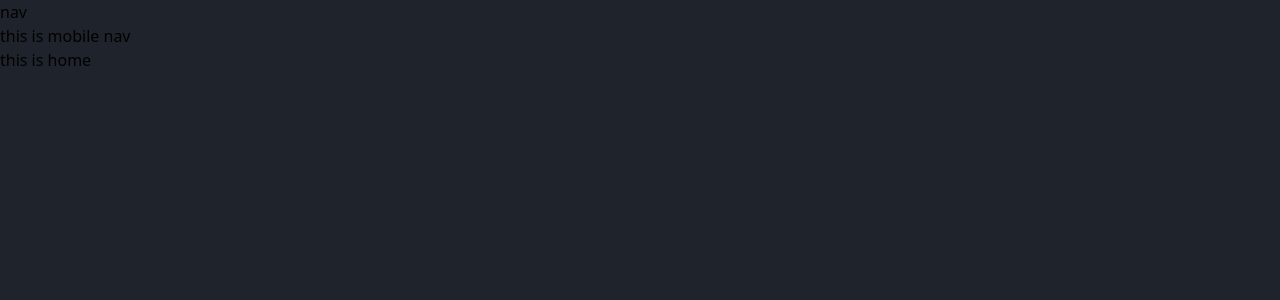
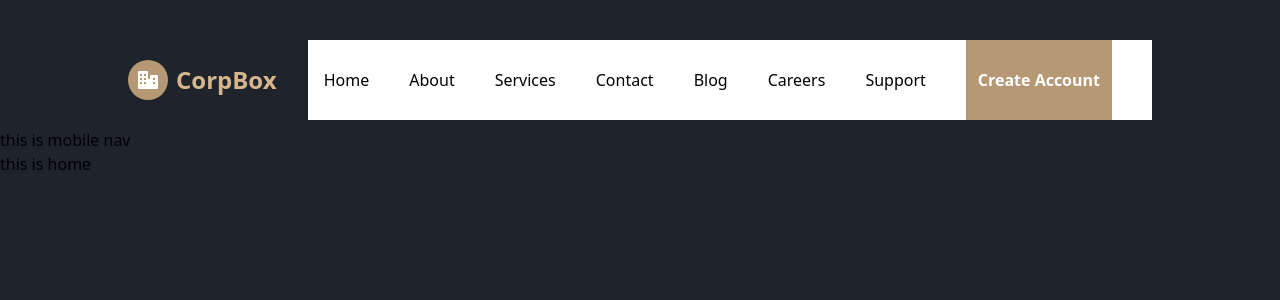
Before and after one commit to Al-AminWeb/corpbox-nextjs-client, a Next.js app: page / in a window 1280 px wide. Shown: the top 300 px of the page. Built offline with nearby package versions, Linux system fonts and the light colour scheme.

Commit message:
Add Navbar, Logo, Hero components and NAVLINKS constant

```diff
--- /dev/null
+++ b/components/Home/Hero/Hero.tsx
@@ -0,0 +1,8 @@
+
+export default function Hero() {
+    return (
+        <div>
+
+        </div>
+    );
+}
--- a/components/Home/Navbar/Navbar.tsx
+++ b/components/Home/Navbar/Navbar.tsx
@@ -1,9 +1,38 @@
+import Logo from "../../helper/Logo";
+import Link from "next/link";
+import {NAVLINKS} from "../../../constant/constant";
+import {HiBars3BottomRight} from "react-icons/hi2";
 
 
 export default function Navbar() {
     return (
-        <div>
-<h1>nav</h1>
+        <div className="h-[12vh] relative z-10 lg:mt-8">
+            <div className="flex items-center h-full justify-between w-[90%] xl:w-[80%] mx-auto">
+                {/* LOGO */}
+                <Logo/>
+                {/* Nav Links for large screen */}
+                <div className="hidden lg:flex bg-white h-[10vh] md:pl-4 items-center space-x-10">
+                    {NAVLINKS.map((link) => (
+                        <Link
+                            href={link.url}
+                            key={link.id}
+                            className="text-black font-medium hover:text-[#b69974]"
+                        >
+                            <p>{link.title}</p>
+                        </Link>
+                    ))}
+                    {/*btn*/}
+                    <button className="h-full p-3 bg-[#b69974] text-white font-bold">
+                        Create Account
+                    </button>
+                    <div className='lg:hidden'>
+                        <HiBars3BottomRight className="w-9 h-9 text-[#dfc39f] cursor-pointer"/>
+                    </div>
+
+                </div>
+
+
+            </div>
         </div>
     );
 }
--- /dev/null
+++ b/components/helper/Logo.tsx
@@ -0,0 +1,17 @@
+import {BiSolidBusiness} from "react-icons/bi";
+
+
+export default function Logo() {
+    return (
+        <div>
+            <div className="flex items-center space-x-2">
+                <div className="w-10 h-10 bg-[#b69974] rounded-full flex items-center justify-center">
+                    <BiSolidBusiness className="w-6 h-6 text-white" />
+                </div>
+                <h1 className="text-xl hidden sm:block md:text-2xl text-[#d5b68c] font-bold">
+                    CorpBox
+                </h1>
+            </div>
+        </div>
+    );
+}
--- /dev/null
+++ b/constant/constant.ts
@@ -0,0 +1,39 @@
+export const NAVLINKS =[
+    {
+        id:1,
+        title:"Home",
+        url:"#"
+    },
+    {
+        id:2,
+        title:"About",
+        url:"#"
+    },
+    {
+        id:3,
+        title:"Services",
+        url:"#"
+    },
+    {
+        id:4,
+        title:"Contact",
+        url:"#"
+    },
+    {
+        id:5,
+        title:"Blog",
+        url:"#"
+    },
+    {
+        id:6,
+        title:"Careers",
+        url:"#"
+
+    },
+    {
+        id:7,
+        title:"Support",
+        url:"#"
+    }
+
+]
```
